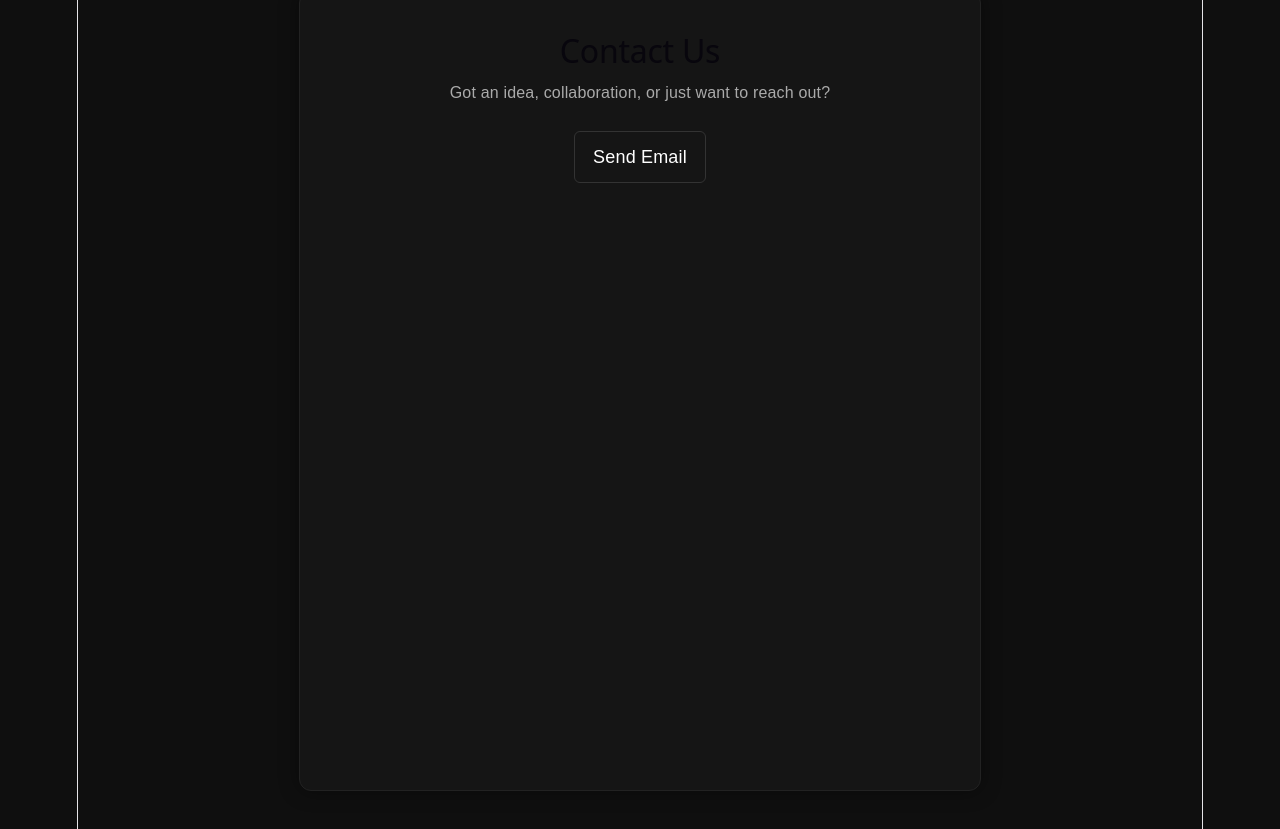
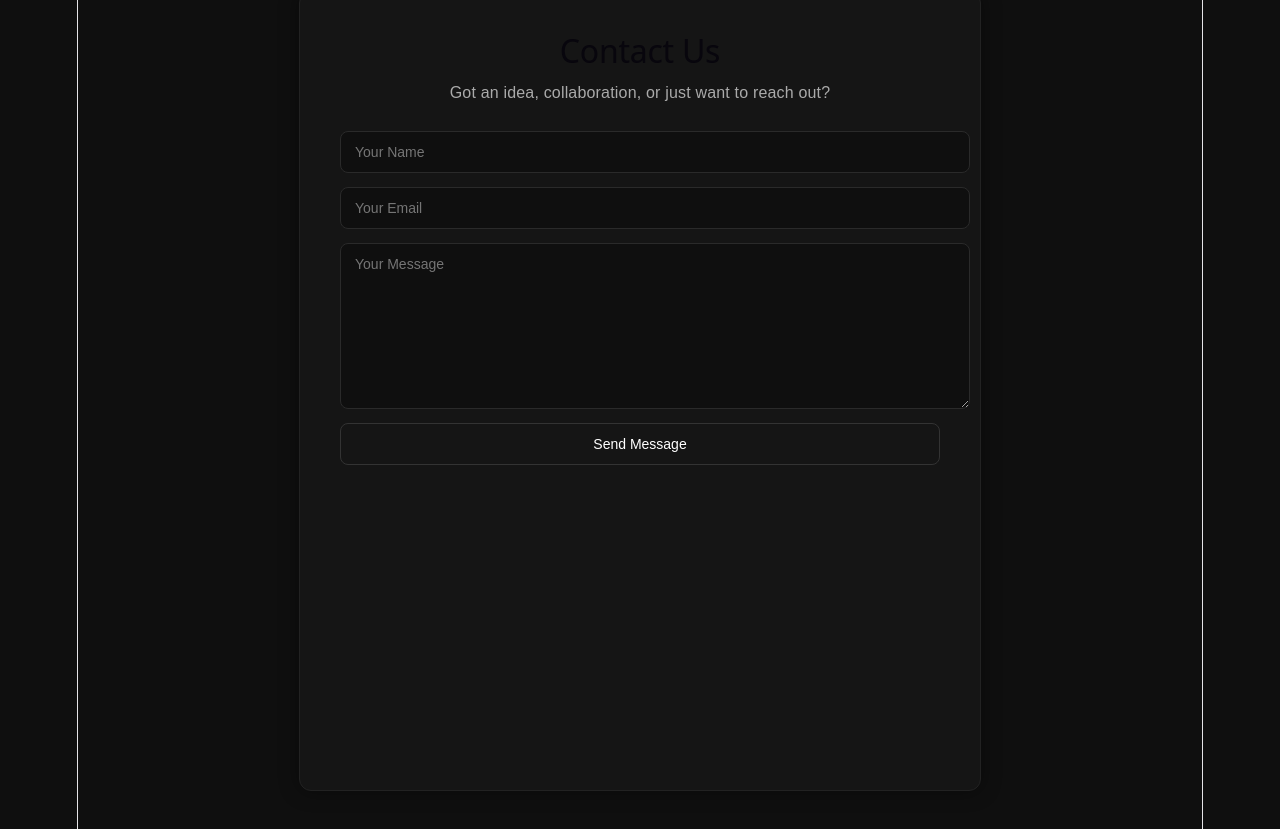
Before and after one commit to dystopiagamesltd/dystopiagames, a React (Vite) app: page / in a window 1280 px wide. Shown: the part 4840-5669 px from the top of the page. Built offline with nearby package versions, Linux system fonts and the light colour scheme.

Commit message:
first commit

```diff
--- a/src/App.css
+++ b/src/App.css
@@ -1,5 +1,6 @@
 /* ================= GLOBAL ================= */
-html, body {
+html,
+body {
   margin: 0;
   padding: 0;
   font-family: Arial, Helvetica, sans-serif;
@@ -134,9 +135,17 @@ main {
 }
 
 @keyframes float {
-  0% { transform: translateY(0px); }
-  50% { transform: translateY(-6px); }
-  100% { transform: translateY(0px); }
+  0% {
+    transform: translateY(0px);
+  }
+
+  50% {
+    transform: translateY(-6px);
+  }
+
+  100% {
+    transform: translateY(0px);
+  }
 }
 
 /* ================= HERO LOGO ================= */
@@ -154,9 +163,7 @@ main {
 
 .hero-logo:hover {
   filter:
-    drop-shadow(0 0 10px rgba(255, 255, 255, 0.6))
-    drop-shadow(0 0 25px rgba(255, 255, 255, 0.4))
-    drop-shadow(0 0 45px rgba(255, 255, 255, 0.25));
+    drop-shadow(0 0 10px rgba(255, 255, 255, 0.6)) drop-shadow(0 0 25px rgba(255, 255, 255, 0.4)) drop-shadow(0 0 45px rgba(255, 255, 255, 0.25));
 
   transform: scale(1.03);
 }
@@ -213,7 +220,7 @@ main {
   content: '';
   position: absolute;
   inset: 0;
-  background: rgba(0,0,0,0.45);
+  background: rgba(0, 0, 0, 0.45);
   z-index: 1;
 }
 
@@ -223,9 +230,9 @@ main {
   font-size: 22px;
 }
 
-  .about-image {
-    aspect-ratio: auto;
-  }
+.about-image {
+  aspect-ratio: auto;
+}
 
 
 /* ================= CONTENT ================= */
@@ -311,6 +318,7 @@ main {
 .linkedin-button:hover {
   background: #222;
 }
+
 .contact-card {
   max-width: 600px;
   width: 100%;
@@ -376,6 +384,7 @@ main {
   background: #222;
   transform: scale(1.03);
 }
+
 .games-wrapper {
   max-width: 900px;
   width: 100%;
@@ -440,6 +449,7 @@ main {
   border: 1px solid #333;
   color: #4da3ff;
 }
+
 /* ================= SCREENSHOTS ================= */
 .screenshots-grid {
   display: grid;
@@ -463,8 +473,8 @@ main {
   transform: scale(1.05);
   border-color: #4da3ff;
   box-shadow:
-    0 0 12px rgba(77,163,255,0.4),
-    0 0 30px rgba(77,163,255,0.2);
+    0 0 12px rgba(77, 163, 255, 0.4),
+    0 0 30px rgba(77, 163, 255, 0.2);
 }
 
 .screenshot-box img {
@@ -537,8 +547,13 @@ main {
   cursor: pointer;
 }
 
-.nav.left { left: -60px; }
-.nav.right { right: -60px; }
+.nav.left {
+  left: -60px;
+}
+
+.nav.right {
+  right: -60px;
+}
 
 /* RESPONSIVE */
 @media (max-width: 768px) {
@@ -546,6 +561,7 @@ main {
     grid-template-columns: 1fr;
   }
 }
+
 /* ================= STUDIO SECTION IMPROVEMENT ================= */
 
 .studio-section {
@@ -584,12 +600,10 @@ main {
 .studio-divider {
   width: 100%;
   height: 1px;
-  background: linear-gradient(
-    to right,
-    transparent,
-    rgba(137, 140, 143, 0.4),
-    transparent
-  );
+  background: linear-gradient(to right,
+      transparent,
+      rgba(137, 140, 143, 0.4),
+      transparent);
 
   margin: 16px 0;
   opacity: 0.6;
@@ -637,6 +651,82 @@ main {
   object-fit: cover;
 }
 
+/* ================= CONTACT FORM  ================= */
+
+.contact-form {
+  display: flex;
+  flex-direction: column;
+  gap: 14px;
+  margin-top: 20px;
+  text-align: left;
+}
+
+/* inputs + textarea unified style */
+.contact-form input,
+.contact-form textarea {
+  width: 100%;
+  padding: 12px 14px;
+
+  border-radius: 8px;
+  border: 1px solid #2a2a2a;
+
+  background: #0f0f0f;
+  color: white;
+
+  font-size: 14px;
+  font-family: inherit;
+
+  outline: none;
+
+  transition: 0.2s ease;
+}
+
+/* focus glow (matches your screenshot hover glow style) */
+.contact-form input:focus,
+.contact-form textarea:focus {
+  border-color: #ffffff;
+  box-shadow: 0 0 12px rgba(255, 255, 255, 0.15);
+}
+
+/* textarea resize control */
+.contact-form textarea {
+  resize: vertical;
+  min-height: 140px;
+}
+
+/* button upgrade (matches your existing style but stronger) */
+.contact-form button {
+  padding: 12px 16px;
+
+  border-radius: 8px;
+  border: 1px solid #333;
+
+  background: #151515;
+  color: white;
+
+  font-size: 14px;
+  font-weight: 500;
+
+  cursor: pointer;
+
+  transition: 0.25s ease;
+}
+
+/* hover effect consistent with your UI language */
+.contact-form button:hover {
+  background: #1f1f1f;
+  border-color: #ffffff;
+  transform: translateY(-2px);
+  box-shadow: 0 0 18px rgba(255, 255, 255, 0.15);
+}
+
+/* mobile spacing tweak */
+@media (max-width: 768px) {
+  .contact-card {
+    padding: 25px;
+  }
+}
+
 /* ================= LIGHTBOX ================= */
 .lightbox {
   position: fixed;
@@ -650,7 +740,7 @@ main {
 .lightbox-backdrop {
   position: absolute;
   inset: 0;
-  background: rgba(0,0,0,0.75);
+  background: rgba(0, 0, 0, 0.75);
   backdrop-filter: blur(10px);
 }
 
@@ -687,5 +777,10 @@ main {
   cursor: pointer;
 }
 
-.nav.left { left: -60px; }
-.nav.right { right: -60px; }
+.nav.left {
+  left: -60px;
+}
+
+.nav.right {
+  right: -60px;
+}
--- a/src/App.tsx
+++ b/src/App.tsx
@@ -12,7 +12,8 @@ import screenshot4 from './assets/Screenshot-4.png'
 import screenshot5 from './assets/Screenshot-5.png'
 import screenshot6 from './assets/Screenshot-6.png'
 
-import { useState } from 'react'
+import { useState } from "react";
+
 
 function App() {
 
@@ -296,7 +297,6 @@ function App() {
 
         {/* CONTACT */}
 <section id="contact" className="page-section">
-
   <div className="contact-card">
 
     <h2>Contact Us</h2>
@@ -305,15 +305,40 @@ function App() {
       Got an idea, collaboration, or just want to reach out?
     </p>
 
-            <a
-              className="contact-button"
-              href="mailto:dystopiagamesltd@gmail.com"
+    <form
+      className="contact-form"
+      action="https://formspree.io/f/YOUR_FORM_ID"
+      method="POST"
     >
-              Send Email
-            </a>
+
+      <input
+        type="text"
+        name="name"
+        placeholder="Your Name"
+        required
+      />
+
+      <input
+        type="email"
+        name="email"
+        placeholder="Your Email"
+        required
+      />
+
+      <textarea
+        name="message"
+        placeholder="Your Message"
+        rows={6}
+        required
+      />
+
+      <button type="submit" className="contact-button">
+        Send Message
+      </button>
+
+    </form>
 
   </div>
-
 </section>
 
       </main>
```
Lines whose indentation alone changed are shown as unchanged.
